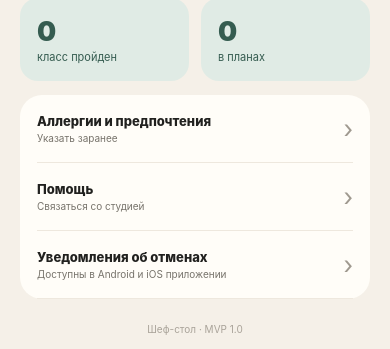
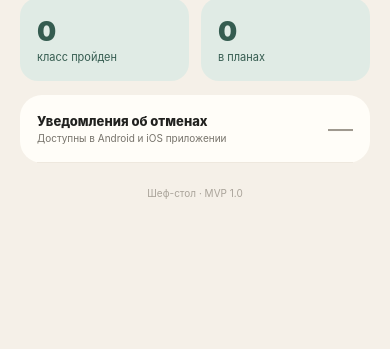
Before and after one commit to Dockstage/chef-table-app, a React Native app in the folder client/: screen / in a window 390 px wide. Both pictures are taken after a click on the tab "Профиль". Shown: the part 321-670 px from the top of the page. Built offline with nearby package versions, Linux system fonts and the light colour scheme; no server answers.

Commit message:
fix: remove misleading profile affordances

```diff
--- a/client/src/features/profile/ProfileScreen.tsx
+++ b/client/src/features/profile/ProfileScreen.tsx
@@ -24,6 +24,14 @@ export function ProfileScreen({
       : pushStatus === 'unsupported'
         ? 'Уведомления об отмене классов недоступны на этой платформе'
         : 'Включить уведомления об отмене классов';
+  const pushAccessory =
+    pushStatus === 'enabled'
+      ? '✓'
+      : pushStatus === 'enabling'
+        ? '…'
+        : pushStatus === 'unsupported'
+          ? '—'
+          : '›';
   return (
     <ScrollView contentContainerStyle={layoutStyles.screenContent}>
       <ScreenHeader eyebrow="Личный кабинет" title="Профиль" />
@@ -47,18 +55,6 @@ export function ProfileScreen({
         </View>
       </View>
       <View style={styles.profileList}>
-        {[
-          ['Аллергии и предпочтения', 'Указать заранее'],
-          ['Помощь', 'Связаться со студией'],
-        ].map(([title, subtitle]) => (
-          <View key={title} style={styles.profileListItem}>
-            <View>
-              <Text style={styles.profileItemTitle}>{title}</Text>
-              <Text style={styles.profileItemSubtitle}>{subtitle}</Text>
-            </View>
-            <Text style={styles.chevron}>›</Text>
-          </View>
-        ))}
         <Pressable
           accessibilityRole="button"
           accessibilityLabel={pushAccessibilityLabel}
@@ -81,7 +77,7 @@ export function ProfileScreen({
               }
             </Text>
           </View>
-          <Text style={styles.chevron}>{pushStatus === 'enabled' ? '✓' : '›'}</Text>
+          <Text style={styles.chevron}>{pushAccessory}</Text>
         </Pressable>
       </View>
       <Text style={styles.version}>Шеф-стол · MVP 1.0</Text>
```
Also changed, not shown: 8 other files (tests, documents, lock files or other folders).
